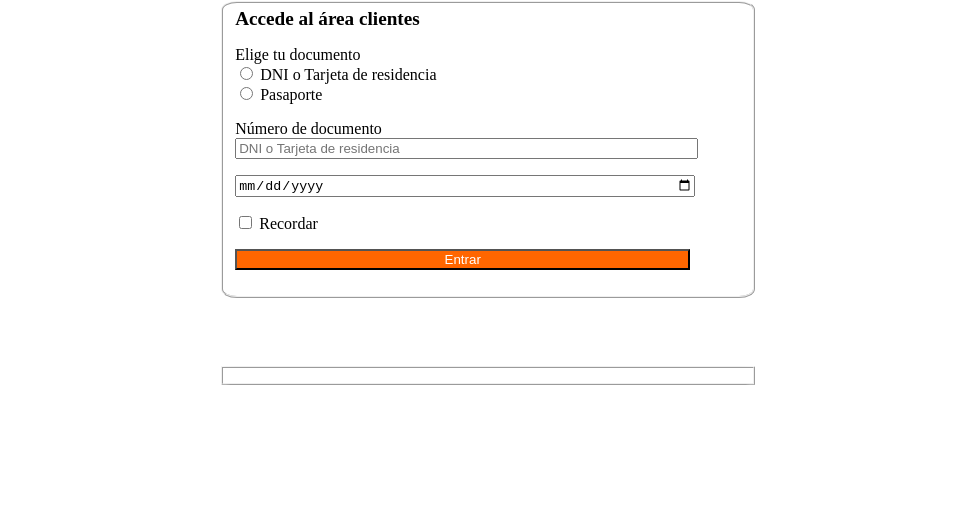
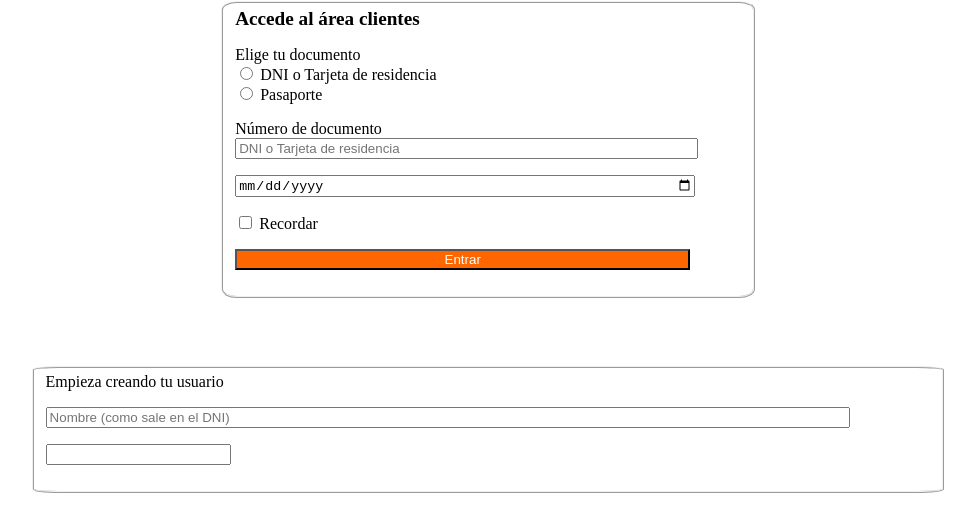
Before and after one commit to MrMetalero/pract_3.13, a plain HTML site: page index.html in a window 1280 px wide. Shown: the part 79-610 px from the top of the page, without its empty margins (152-1127 px from the left). Drawn offline with Linux system fonts and the light colour scheme.

Commit message:
guardar cambios

```diff
--- a/index.html
+++ b/index.html
@@ -62,7 +62,19 @@
     <br>
 
 
-    <fieldset class="fset1">
+    <fieldset class="fset2" id="fset2">
+        <label for="fset2" class="label_fset2">Empieza creando tu usuario</label>
+
+        <p>
+            <input class="clase_largo" type="text" name="nombre" placeholder="Nombre (como sale en el DNI)">
+
+        </p>
+
+        <p>
+            <input type="text" name="apellido" id="">
+
+        </p>
+
 
 
     </fieldset>
--- a/style.css
+++ b/style.css
@@ -44,3 +44,15 @@ input.boton_entrar{
 
 
 }
+
+
+
+fieldset.fset2{
+
+    display: flexbox;
+    width: 70%;
+    margin: auto;
+    margin-bottom: 50px;
+    border-style:ridge;
+    border-radius: 3%;
+}
```
